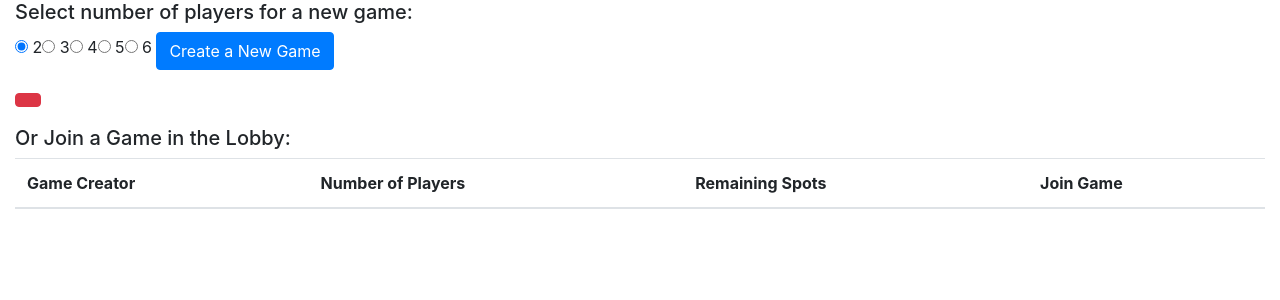
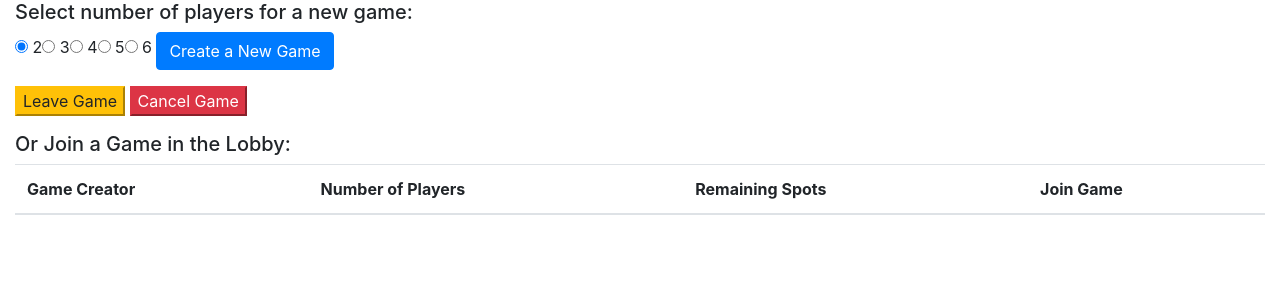
Before and after one commit to dadhia/durak, a Flask app: page /console/ in a window 1280 px wide. Shown: the part 56-356 px from the top of the page. Run offline with Flask 2, Linux system fonts and the light colour scheme; a user stored in the database is signed in; tables that the repository leaves empty hold one stand-in row (values such as "Sample post"); lists and menus that the app fills with data are empty; some libraries are stand-ins or nearby versions.

Commit message:
lobby appears to be working correctly now

```diff
--- a/app.py
+++ b/app.py
@@ -1,4 +1,4 @@
-from flask import Flask, request
+from flask import Flask
 from flask import redirect, url_for, render_template
 from flask_bootstrap import Bootstrap
 from flask_login import LoginManager
@@ -38,7 +38,6 @@
 import db_operations
 
 lobby_games = {}
-joined_games = {}
 
 
 @app.route('/', methods=['GET'])
@@ -139,11 +138,22 @@
 @socketio.on(events.DISCONNECT)
 @login_required
 def disconnect():
-    for game in lobby_games.values():
+    game_id = db_operations.get_game_user_has_joined(current_user.id)
+    print(game_id)
+    if game_id is not None:
+        game = lobby_games[game_id]
         if game.game_creator == current_user.id:
-            delete_lobby_game(game)
-            break
-    # TODO handle the case where the user has simply joined a game but then logs out
+            game.cancelled = True
+            db_operations.cancel_game(game.id)
+            del lobby_games[game.id]
+            emit(events.REMOVE_GAME_FROM_LOBBY, game.id, room=LOBBY_ROOM_NAME)
+            emit(events.RETURN_TO_LOBBY, room=room_manager.get_room_name(game.id))
+        else:
+            db_operations.remove_user_from_game(current_user.id, game_id)
+            emit(events.UPDATE_LOBBY_GAME, (game.num_players - game.players_joined, game.id), room=LOBBY_ROOM_NAME)
+            emit(events.UPDATE_WAITING_MESSAGE, (game.num_players, game.players_joined, game_id),
+                 room=room_manager.get_room_name(game_id))
+
 
 
 """
@@ -153,12 +163,18 @@
 @login_required
 def cancel_lobby_game(game_id):
     game = lobby_games[game_id]
-    delete_lobby_game(game)
+    game.cancelled = True
+    db_operations.cancel_game(game.id)
+    del lobby_games[game.id]
+
+    emit(events.REMOVE_GAME_FROM_LOBBY, game.id, room=LOBBY_ROOM_NAME)
+    emit(events.RETURN_TO_LOBBY, room=room_manager.get_room_name(game.id))
 
 
 @socketio.on(events.JOIN_LOBBY_GAME)
 @login_required
 def join_lobby_game(game_id):
+    print("Joining lobby game with game_id = " + str(game_id) + " and user_id = " + str(current_user.id))
     success = db_operations.add_user_to_game(current_user.id, game_id)
     if success:
         game = db_operations.get_game(game_id)
@@ -178,7 +194,7 @@
     emit(events.UPDATE_LOBBY_GAME, (game.num_players - game.players_joined, game.id), room=LOBBY_ROOM_NAME)
     emit(events.UPDATE_WAITING_MESSAGE, (game.num_players, game.players_joined, game_id),
          room=room_manager.get_room_name(game_id))
-    room_manager.rejoin_lobby(game_id, current_user.id)
+    emit(events.RETURN_TO_LOBBY)
 
 
 @socketio.on(events.REQUEST_ALL_LOBBY_GAMES)
@@ -191,6 +207,12 @@
         lobby_games_list.append((game_creator.email, game.num_players, open_spots, game.id))
     emit(events.POPULATE_LOBBY_GAMES, lobby_games_list)
 
+
+@socketio.on(events.REJOIN_LOBBY)
+@login_required
+def rejoin_lobby():
+    print(str(current_user.id) + " is requesting to rejoin the lobby.")
+    room_manager.rejoin_lobby(current_user.id)
 
 
 """
@@ -205,7 +227,7 @@
     del lobby_games[game.id]
 
     emit(events.REMOVE_GAME_FROM_LOBBY, game.id, room=LOBBY_ROOM_NAME)
-    room_manager.rejoin_lobby(game.id, current_user.id)
+    room_manager.rejoin_lobby(current_user.id)
     emit(events.GAME_CANCELLED, room=room_manager.get_room_name(game.id))
 
 
--- a/db_operations.py
+++ b/db_operations.py
@@ -35,6 +35,7 @@
     else:
         game.players_joined += 1
         game_played = GamePlayed(user_id=user_id, game_id=game_id, join_position=game.players_joined)
+        print(game_played)
         db.session.add(game_played)
         db.session.commit()
         return True
@@ -44,9 +45,23 @@
 Delete association between user and game.
 """
 def remove_user_from_game(user_id, game_id):
+    print("attempting to remove user_id = " + str(user_id) + " and game_id = " + str(game_id))
     game_played = GamePlayed.query.filter_by(user_id=user_id, game_id=game_id).first()
+    print(game_played)
     game = Game.query.filter_by(id=game_id).first()
     game.players_joined -= 1
     db.session.delete(game_played)
     db.session.commit()
     return game
+
+
+def get_game_user_has_joined(user_id):
+    game = Game.query.join(GamePlayed)\
+        .filter(GamePlayed.game_id == Game.id)\
+        .filter(Game.cancelled == False)\
+        .filter(Game.started == False)\
+        .first()
+    print(game)
+    if game is not None:
+        return game.id
+    return None
--- a/events.py
+++ b/events.py
@@ -13,3 +13,5 @@
 CANCEL_LOBBY_GAME = "cancelLobbyGame"
 REQUEST_ALL_LOBBY_GAMES = "requestAllLobbyGames"
 POPULATE_LOBBY_GAMES = "populateLobbyGames"
+REJOIN_LOBBY = "rejoinLobby"
+RETURN_TO_LOBBY = "returnToLobby"
--- a/room_manager.py
+++ b/room_manager.py
@@ -5,6 +5,7 @@
 from flask_socketio import leave_room, join_room
 
 rooms_to_users = {}
+users_to_rooms = {}
 
 
 def create_room(game_id):
@@ -29,6 +30,7 @@
 
 def move_to_room(game_id, user_id):
     rooms_to_users[game_id].append(user_id)
+    users_to_rooms[user_id] = game_id
     leave_room(LOBBY_ROOM_NAME)
     join_room(get_room_name(game_id))
 
@@ -37,7 +39,9 @@
     join_room(LOBBY_ROOM_NAME)
 
 
-def rejoin_lobby(game_id, user_id):
-    rooms_to_users[game_id].remove(user_id)
-    leave_room(get_room_name(game_id))
+def rejoin_lobby(user_id):
+    if user_id in users_to_rooms:
+        game_id = users_to_rooms[user_id]
+        rooms_to_users[game_id].remove(user_id)
+        leave_room(get_room_name(game_id))
     join_room(LOBBY_ROOM_NAME)
--- a/static/console-websocket.js
+++ b/static/console-websocket.js
@@ -17,7 +17,7 @@
 function updateWaitingMessage(numPlayers, playersJoined, gameID) {
     $('#loadingText').text("You have joined game #" + gameID + ". " + playersJoined + " players have " +
             "joined. Waiting for " + (numPlayers - playersJoined) + " more players to join.");
-    $('#logoutWarning').text("If you logout, you will cancel this game!");
+    $('#logoutWarning').text("If you logout, you will cancel or leave this game!");
 }
 
 function addSingleLobbyGame(email, numPlayers, spotsRemaining, gameID, socket) {
@@ -30,12 +30,15 @@
         socket.emit('joinLobbyGame', gameID);
     });
 }
+var joinedGameID = 0;
 
 $(document).ready(function() {
     var socket = io.connect('http://127.0.0.1:5000');
 
     socket.on('connect', function() {
+        console.log("received connect message");
         lobbyView();
+        console.log("sending a requestAllLobbyGamesRequest");
         socket.emit('requestAllLobbyGames');
     });
 
@@ -46,39 +49,48 @@
     }
 
     socket.on('waitingForPlayers', function(numPlayers, playersJoined, gameID, abilityToCancel) {
+        console.log("waiting for players message received...");
         updateWaitingMessage(numPlayers, playersJoined, gameID);
+        joinedGameID = gameID;
         if (abilityToCancel) {
-            $('#cancelOrLeaveGameButton').text('Cancel Game');
-            $('#cancelOrLeaveGameButton').on('click', function() {
-                socket.emit('cancelLobbyGame', gameID);
-                returnToLobby();
-            });
+            $('#leaveGameButton').hide();
+            $('#cancelGameButton').show();
         } else {
-            $('#cancelOrLeaveGameButton').text('Leave Game');
-            $('#cancelOrLeaveGameButton').on('click', function() {
-                socket.emit('leaveLobbyGame', gameID);
-                returnToLobby();
-            })
+            $('#leaveGameButton').show();
+            $('#cancelGameButton').hide();
         }
         joinedGameView();
     });
 
+    socket.on('returnToLobby', function() {
+        console.log("return to lobby request received");
+        returnToLobby();
+    });
+
     socket.on('updateWaitingMessage', updateWaitingMessage);
 
-    socket.on('$gameCancelled', function() {
+    socket.on('$gameCancelled', function(gameID) {
+       console.log("got a game cancelled message for game id = " + gameID);
        clearLobbyGamesTable();
        lobbyView();
+       console.log("requesting to rejoin the lobby...");
+       socket.send('rejoingLobby');
+       console.log("requesting all lobby games...");
+       socket.emit('requestAllLobbyGames');
     });
 
     socket.on('addLobbyGame', function(email, numPlayers, spotsRemaining, gameID) {
+        console.log("Adding lobby game with ID = " + gameID + " and spots remaining = " + spotsRemaining);
         addSingleLobbyGame(email, numPlayers, spotsRemaining, gameID, socket);
     });
 
     socket.on('populateLobbyGames', function(lobbyGamesList) {
+        console.log("Got populate lobby games message with " + lobbyGamesList.length + " games.");
         for (let i = 0; i < lobbyGamesList.length; i++) {
             let game = lobbyGamesList[i];
             addSingleLobbyGame(game[0], game[1], game[2], game[3], socket);
         }
+        socket.emit('rejoinLobby');
     });
 
     socket.on('removeLobbyGame', function(game_id) {
@@ -86,7 +98,7 @@
     });
 
     socket.on('updateLobbyGame', function(remaining_spots, game_id) {
-        console.log("Time to update lobby game!");
+        console.log("Updating lobby game " + game_id + " with " + remaining_spots + " remaining spots");
         $('table#openGamesTable tr#' + game_id).find('td').eq(2).text(remaining_spots);
     });
 
@@ -95,8 +107,14 @@
         socket.emit('newGame', numPlayers);
     });
 
-    $('#logoutButton').on('click', function() {
-        console.log('disconnecting!');
-        socket.emit('disconnect');
+    $('#leaveGameButton').on('click', function() {
+        console.log('leaving lobby game ' + joinedGameID);
+        socket.emit('leaveLobbyGame', joinedGameID);
     });
+
+    $('#cancelGameButton').on('click', function() {
+        console.log("cancelling lobby game " + joinedGameID);
+        socket.emit('cancelLobbyGame', joinedGameID);
+    });
+
 });
--- a/templates/console.html
+++ b/templates/console.html
@@ -51,7 +51,8 @@
 
         <row id="messageBlock">
             <p id="loadingText"></p>
-            <button type="button" class="btn btn-danger" id="cancelOrLeaveGameButton"></button>
+            <button type="button" class="btn-warning" id="leaveGameButton">Leave Game</button>
+            <button type="button" class="btn-danger" id="cancelGameButton">Cancel Game</button>
             <p id="logoutWarning"></p>
         </row>
 
```
